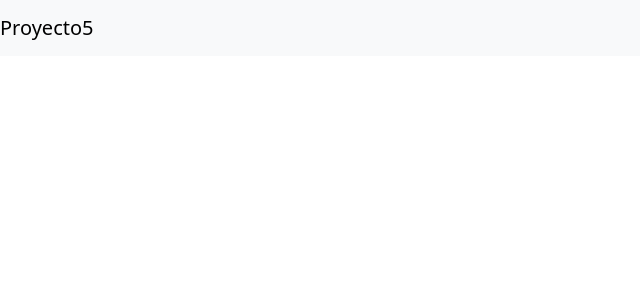
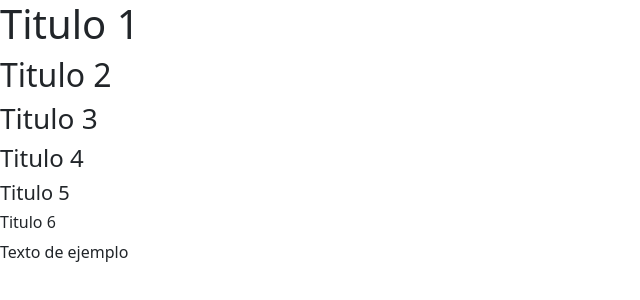
Before and after one commit to jorge140-mega/Proyecto5, an Angular app: page / in a window 1280 px wide. Shown: the top 300 px of the page, without its empty margins (0-640 px from the left). Built offline with nearby package versions, Linux system fonts and the light colour scheme.

Commit message:
cambios en app html y logs en app.ts

```diff
--- a/src/app/app.component.html
+++ b/src/app/app.component.html
@@ -1,3 +1,10 @@
-<nav class="navbar navbar-expand-lg navbar-light bg-light">
-  <a class="navbar-brand" href="#">Proyecto5</a>
-</nav>
+<router-outlet></router-outlet>
+
+<h1>Titulo 1</h1>
+<h2>Titulo 2</h2>
+<h3>Titulo 3</h3>
+<h4>Titulo 4</h4>
+<h5>Titulo 5</h5>
+<h6>Titulo 6</h6>
+
+<p>Texto de ejemplo</p>
```
Also changed, not shown: src/app/app.component.ts (+9 -1 lines).
